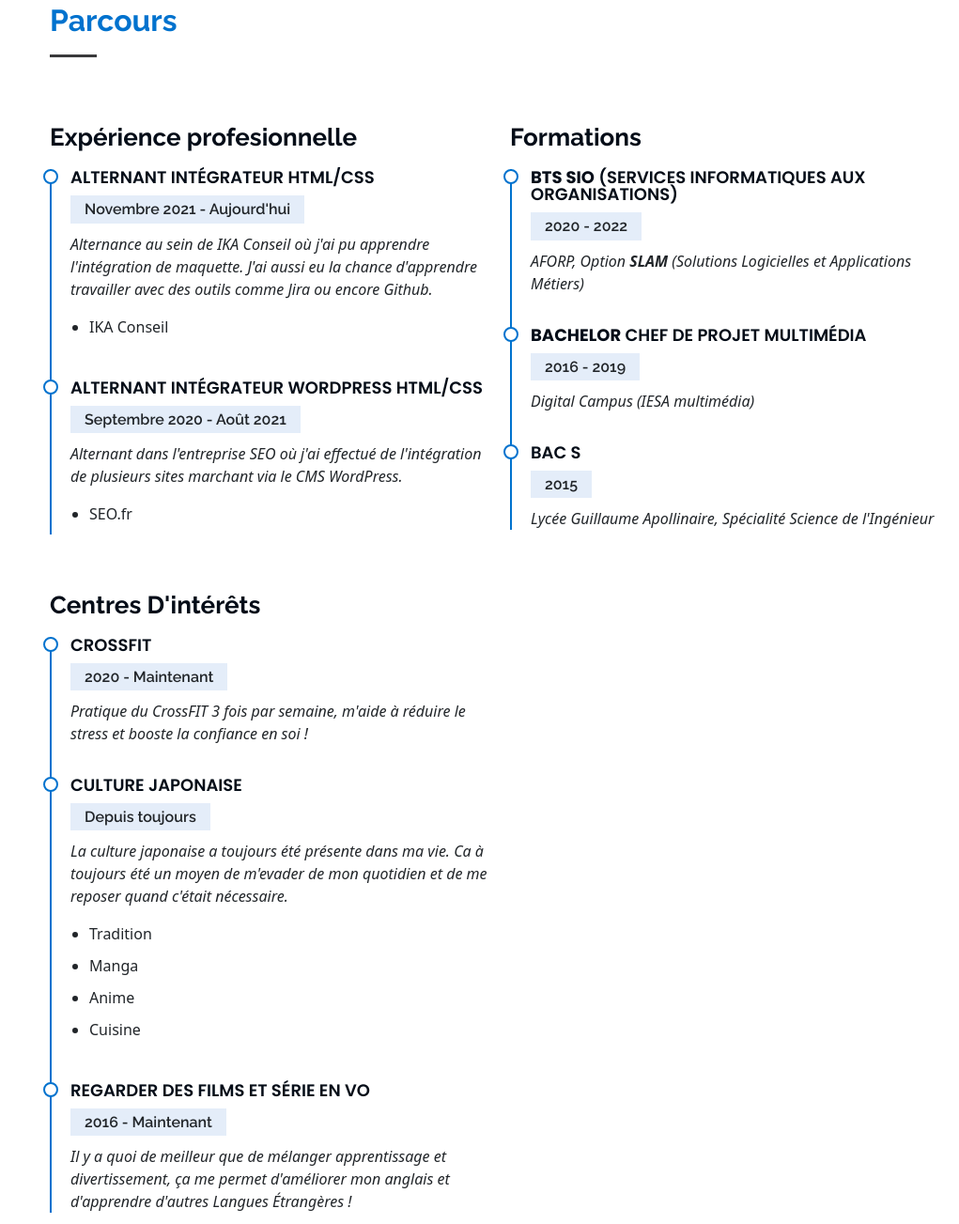
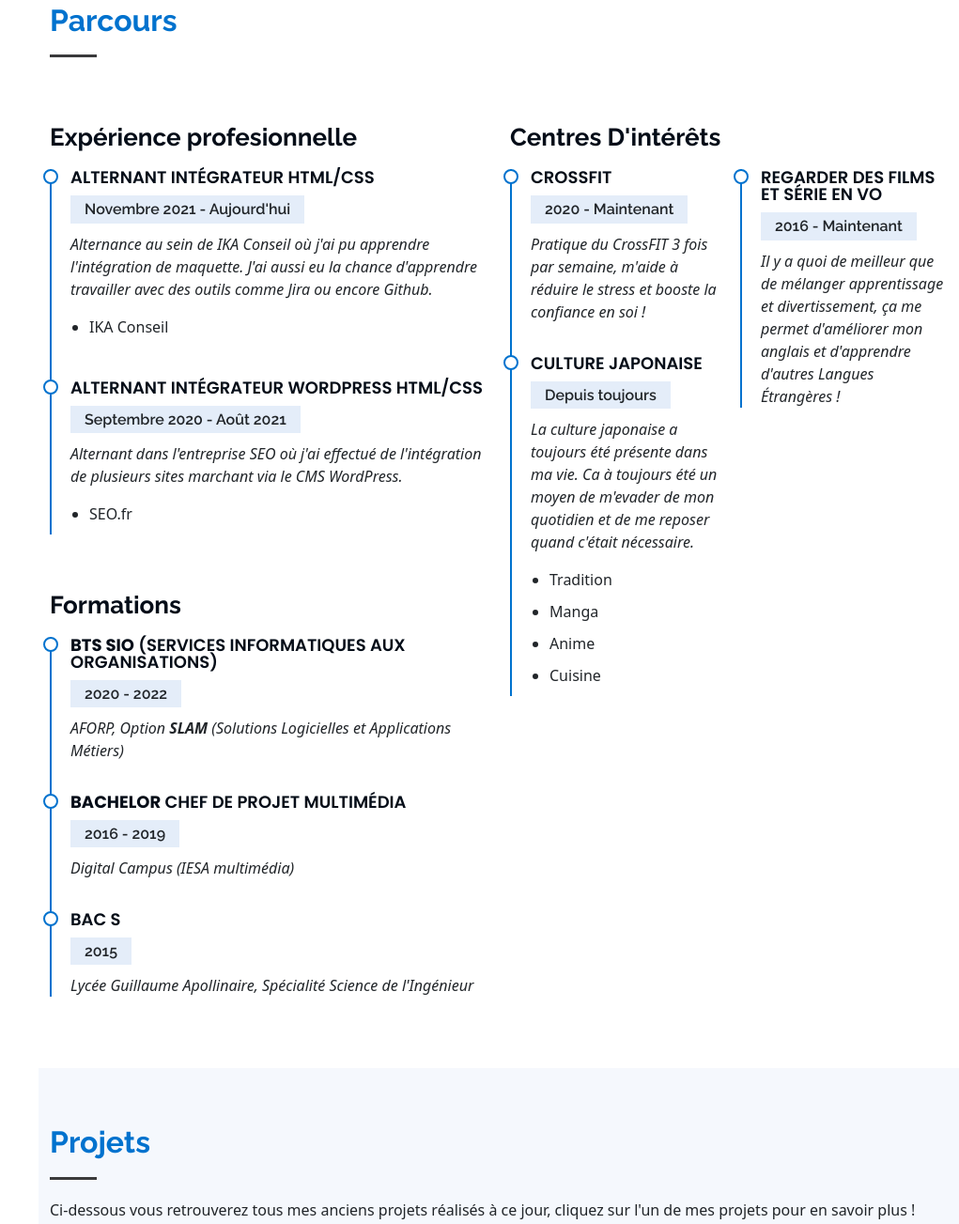
Before and after one commit to YoniWoo/portfolio, a plain HTML site: page index.html in a window 1280 px wide. Shown: the part 1462-2765 px from the top of the page at 94% size, without its empty margins (259-1280 px from the left). Drawn offline with nearby package versions, Linux system fonts and the light colour scheme.

Commit message:
Update index.html
Mise en page partie centre intêret

```diff
--- a/index.html
+++ b/index.html
@@ -153,7 +153,28 @@
                             </ul>
                         </div>
                         <br>
+                        <h3 class="resume-title">Formations</h3>
+                        <div class="resume-item">
+                            <h4><b>BTS SIO</b> (Services Informatiques aux Organisations)</h4>
+                            <h5>2020 - 2022</h5>
+                            <p><em>AFORP, Option <b>SLAM</b> (Solutions Logicielles et Applications
+                                    Métiers)</em></p>
+                        </div>
+                        <div class="resume-item">
+                            <h4><b>Bachelor</b> Chef de Projet Multimédia</h4>
+                            <h5>2016 - 2019</h5>
+                            <p><em>Digital Campus (IESA multimédia)</em></p>
+                        </div>
+                        <div class="resume-item">
+                            <h4>BAC S</h4>
+                            <h5>2015</h5>
+                            <p><em>Lycée Guillaume Apollinaire, Spécialité Science de l'Ingénieur</em></p>
+                        </div>
+                    </div>
+                    <div class="col-lg-6" data-aos="fade-up" data-aos-delay="100">
+                        <div class="row">
                             <h3 class="resume-title">Centres D'intérêts</h3>
+                            <div class="col-lg-6">
                                 <div class="resume-item">
                                     <h4>Crossfit</h4>
                                     <h5>2020 - Maintenant</h5>
@@ -172,6 +193,8 @@
                                         <li>Cuisine</li>
                                     </ul>
                                 </div>
+                            </div>
+                            <div class="col-lg-6">
                                 <div class="resume-item">
                                     <h4>Regarder des films et série en VO</h4>
                                     <h5>2016 - Maintenant</h5>
@@ -179,24 +202,8 @@
                                             d'améliorer mon anglais et d'apprendre d'autres Langues Étrangères !</em></p>
                                 </div>
                             </div>
-                    <div class="col-lg-6" data-aos="fade-up" data-aos-delay="100">
-                        <h3 class="resume-title">Formations</h3>
-                        <div class="resume-item">
-                            <h4><b>BTS SIO</b> (Services Informatiques aux Organisations)</h4>
-                            <h5>2020 - 2022</h5>
-                            <p><em>AFORP, Option <b>SLAM</b> (Solutions Logicielles et Applications
-                                    Métiers)</em></p>
                         </div>
-                        <div class="resume-item">
-                            <h4><b>Bachelor</b> Chef de Projet Multimédia</h4>
-                            <h5>2016 - 2019</h5>
-                            <p><em>Digital Campus (IESA multimédia)</em></p>
-                        </div>
-                        <div class="resume-item">
-                            <h4>BAC S</h4>
-                            <h5>2015</h5>
-                            <p><em>Lycée Guillaume Apollinaire, Spécialité Science de l'Ingénieur</em></p>
-                        </div>
+
                     </div>
                 </div>
 
@@ -414,7 +421,7 @@
                                 href="https://ecommerce-platforms.com/fr/ecommerce-hosting-reviews/green-web-hosting#:~:text=Eh%20bien%2C%20chaque%20fois%20que,Web%20vert%20entre%20en%20jeu.">Quel
                                 hébergement Web choisir pour créer son site Internet ?</a></h4>
                         <p class="description">
-                            Dans cet article, nous vous aidons à
+                            <center><strong>2 février 2021</strong></center><br>Dans cet article, nous vous aidons à
                             choisir le meilleur hébergement pour votre site Web. Pour vous permettre de faire un choix
                             éclairé, nous revenons sur les particularités de nos différents hébergements, selon leurs
                             usages recommandés :
```
Lines whose indentation alone changed are shown as unchanged.
